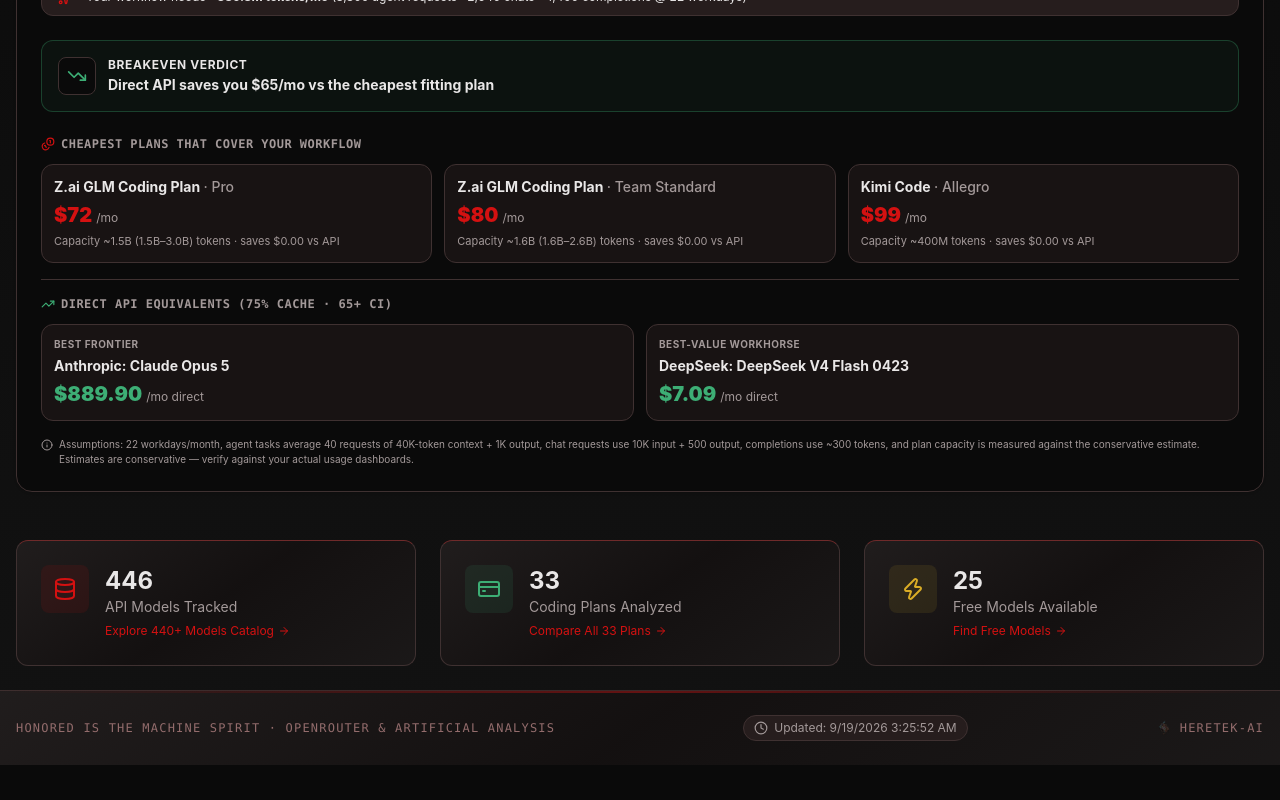
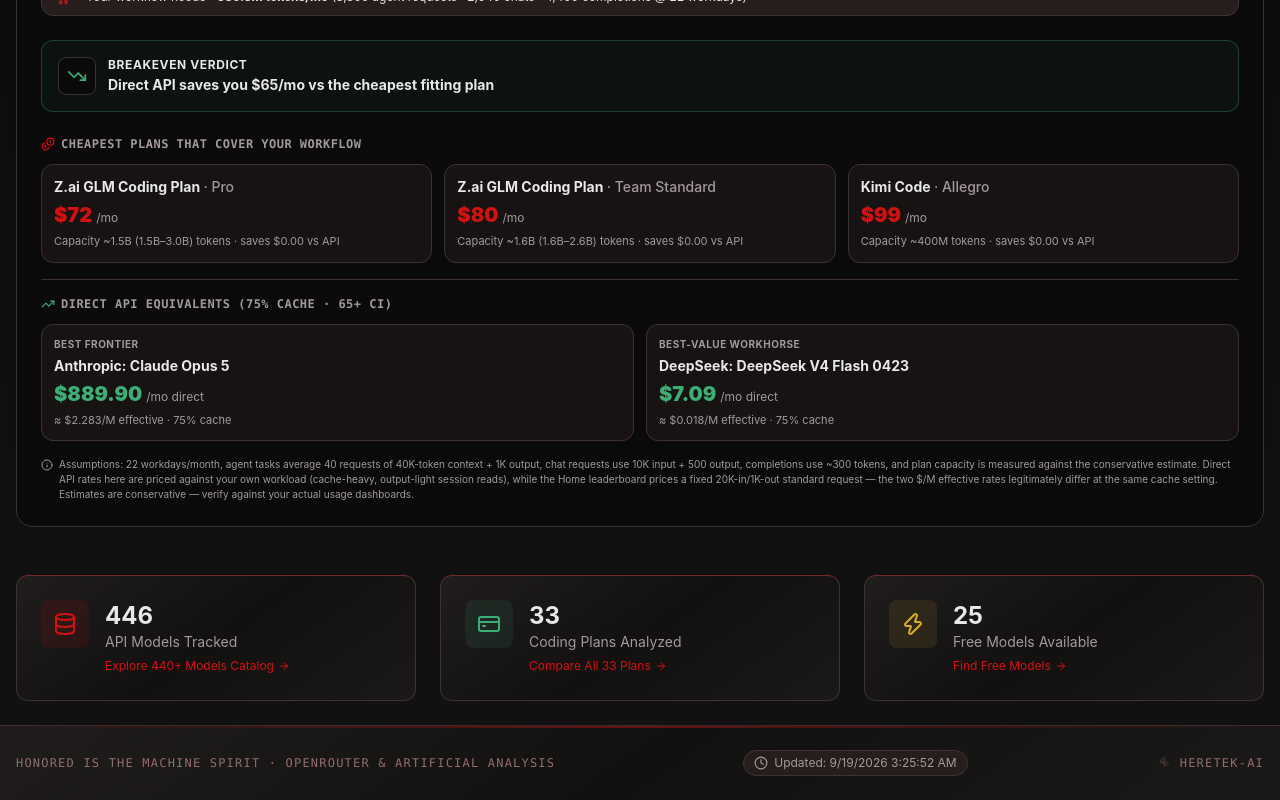
Before and after one commit to Heretek-AI/Token-Max, a React (Vite) app: page /plans in a window 1280 px wide. Shown: the part 3141-3941 px from the top of the page. Before the commit the page ends 3906 px from the top, so only its background shows below. Built offline with nearby package versions, Linux system fonts and the light colour scheme.

Commit message:
feat(budget): surface effective $/M rate on Direct API Equivalents + workload divergence footnote

```diff
--- a/src/components/budget/WorkflowCalculator.tsx
+++ b/src/components/budget/WorkflowCalculator.tsx
@@ -181,7 +181,8 @@
       const agentCost = sessionAgentCost(m) + dailyAgentCost(m);
       const chatCost = requestCost(m, 10_000, 500, cacheRate) * usage.chatQueries;
       const autoCost = requestCost(m, 500, 100, 0) * usage.completions;
-      return { model: m, monthlyCost: agentCost + chatCost + autoCost };
+      const monthlyCost = agentCost + chatCost + autoCost;
+      return { model: m, monthlyCost, effectivePerM: monthlyCost / (usage.totalTokens / 1e6) };
     };
 
     const frontier = [...clean]
@@ -724,6 +725,9 @@
                     vs cheapest fitting plan at ${verdict.delta.toFixed(2)} premium
                   </div>
                 )}
+                <div className="text-[11px] text-text-muted mt-1">
+                  ≈ ${c.effectivePerM.toFixed(3)}/M effective · {Math.round(cacheRate * 100)}% cache
+                </div>
               </div>
             );
           })}
@@ -744,7 +748,9 @@
           : `22 workdays/month, agent tasks average ${AGENT_REQUESTS_PER_TASK} requests of ${contextTokens / 1000}K-token context + 1K output`}
         , chat requests use {CHAT_INPUT_TOKENS / 1000}K input + 500 output, completions use ~300 tokens
         {inputMode === 'session' ? `, MCP tools add ${MCP_STACK_LEVEL[mcpStack] * MCP_TOOL_TOKENS_PER_TURN / 1000}K tool-output tokens per turn into later context` : ''}
-        , and plan capacity is measured against the {estimateBasis} estimate. Estimates are conservative — verify against
+        , and plan capacity is measured against the {estimateBasis} estimate. Direct API rates here are priced against
+        your own workload (cache-heavy, output-light session reads), while the Home leaderboard prices a fixed 20K-in/1K-out
+        standard request — the two $/M effective rates legitimately differ at the same cache setting. Estimates are conservative — verify against
         your actual usage dashboards.
       </p>
     </div>
```
